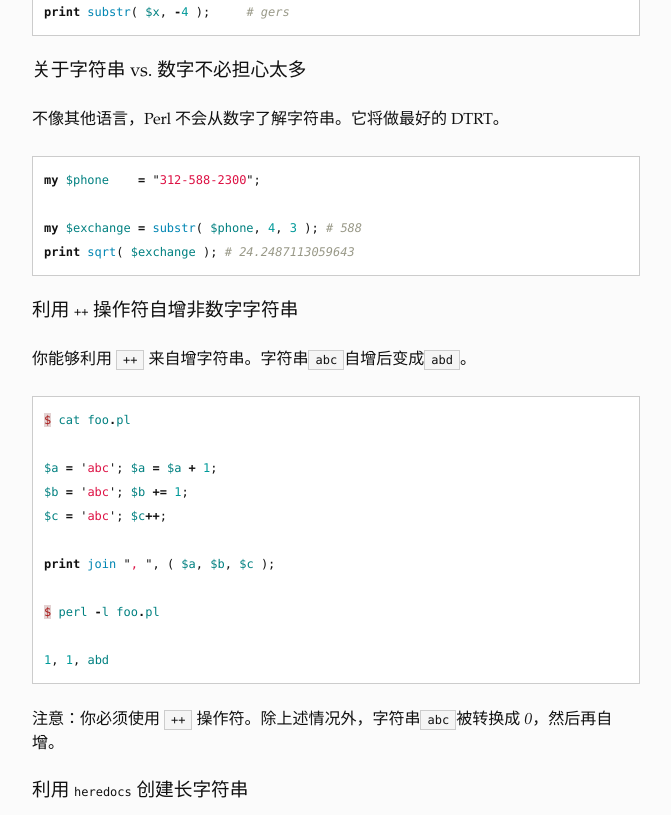
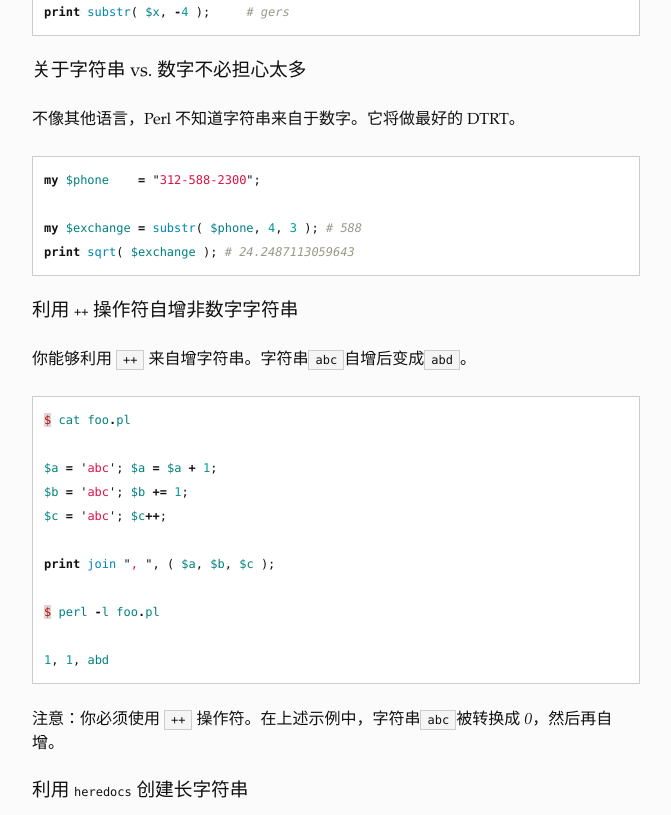
Before and after one commit to xuxiaodong/xuxiaodong.github.com, a Jekyll site: the page built from index.html, in a window 1280 px wide and 1400 px high, scrolled down 1712 px. Shown: the part 148-963 px from the top of the window, without its empty margins (304-975 px from the left). Built offline with Jekyll 4.4.1, drawn with Linux system fonts in a browser that asks for light colours; Markdown is read by kramdown in place of the engine named in the settings.

Commit message:
fix error

````diff
--- a/_posts/2013-10-25-things-perl-programmer-should-know-strings.markdown
+++ b/_posts/2013-10-25-things-perl-programmer-should-know-strings.markdown
@@ -86,7 +86,7 @@ print substr( $x, -4 );     # gers
 
 ### 关于字符串 vs. 数字不必担心太多
 
-不像其他语言，Perl 不会从数字了解字符串。它将做最好的 DTRT。
+不像其他语言，Perl 不知道字符串来自于数字。它将做最好的 DTRT。
 
 ```perl
 my $phone    = "312-588-2300";
@@ -113,7 +113,7 @@ $ perl -l foo.pl
 1, 1, abd
 ```
 
-注意：你必须使用 `++` 操作符。除上述情况外，字符串`abc`被转换成
+注意：你必须使用 `++` 操作符。在上述示例中，字符串`abc`被转换成
 *0*，然后再自增。
 
 ### 利用 `heredocs` 创建长字符串
````
